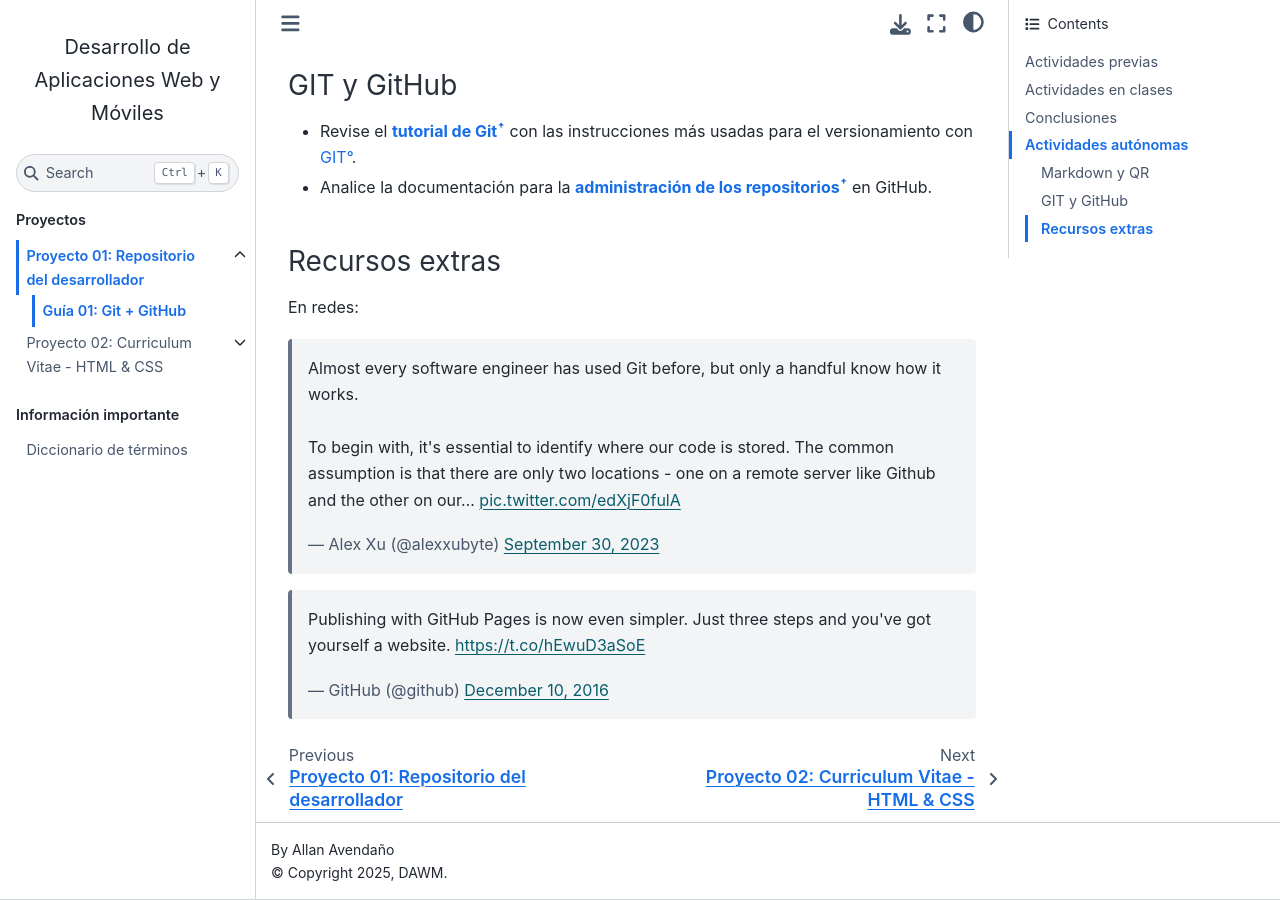
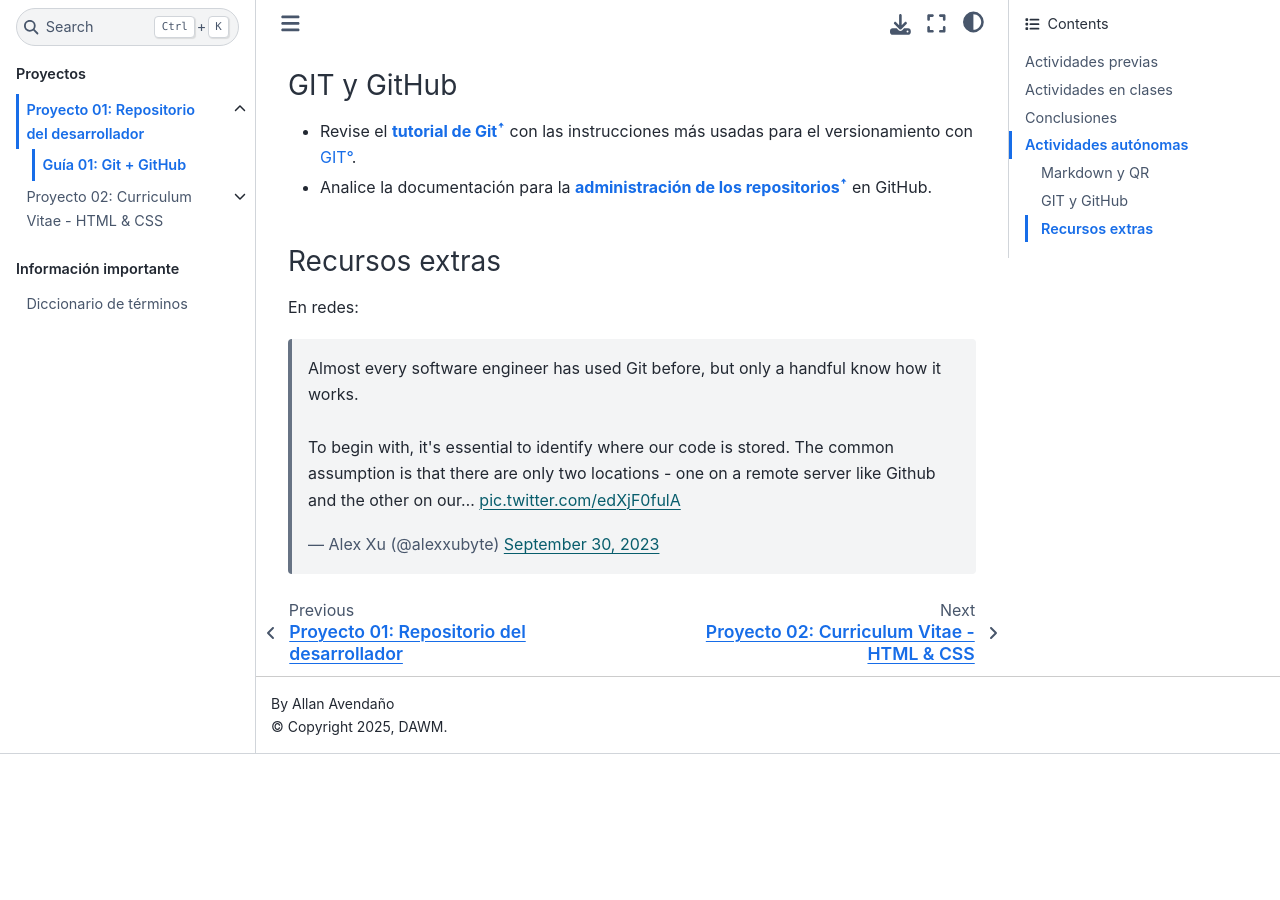
Before and after one commit to DAWMFIEC/DAWM-AI, a Sphinx documentation site: the page built from docs/source/guias/guia01.rst, in a window 1280 px wide and 900 px high, scrolled down 2268 px. Built offline with Sphinx 7.4.7 and the Sphinx Book theme 1.1.4, drawn with Linux system fonts in a browser that asks for light colours; pages that are not in the unit, such as notebooks, are missing from menus; comment, search, counter and statistics services are not loaded; after the commit the page ends 3022 px from its top, so only the background shows below that.

Commit message:
Github pages

```diff
--- a/docs/source/guias/guia01.rst
+++ b/docs/source/guias/guia01.rst
@@ -91,7 +91,3 @@ En redes:
 .. raw:: html
 
     <blockquote class="twitter-tweet"><p lang="en" dir="ltr">Almost every software engineer has used Git before, but only a handful know how it works.<br><br>To begin with, it&#39;s essential to identify where our code is stored. The common assumption is that there are only two locations - one on a remote server like Github and the other on our… <a href="https://t.co/edXjF0fulA">pic.twitter.com/edXjF0fulA</a></p>&mdash; Alex Xu (@alexxubyte) <a href="https://twitter.com/alexxubyte/status/1708145139515109449?ref_src=twsrc%5Etfw">September 30, 2023</a></blockquote> <script async src="https://platform.twitter.com/widgets.js" charset="utf-8"></script>
-
-.. raw:: html
-
-   <blockquote class="twitter-tweet"><p lang="en" dir="ltr">Publishing with GitHub Pages is now even simpler. Just three steps and you&#39;ve got yourself a website. <a href="https://t.co/hEwuD3aSoE">https://t.co/hEwuD3aSoE</a></p>&mdash; GitHub (@github) <a href="https://twitter.com/github/status/807389330528288768?ref_src=twsrc%5Etfw">December 10, 2016</a></blockquote> <script async src="https://platform.twitter.com/widgets.js" charset="utf-8"></script>
--- a/docs/source/guias/guia02.rst
+++ b/docs/source/guias/guia02.rst
@@ -117,3 +117,7 @@ En redes:
 .. raw:: html
 
     <blockquote class="twitter-tweet"><p lang="en" dir="ltr">Semantic HTML elements play a crucial role in improving website SEO and its accessibility.<br><br>Replacing non-semantic elements makes code more readable and maintainable.<br><br>HTML Semantic Elements:<br>→ Carry inherent meanings;<br>→ Make web content more Structured;<br>→ More Meaningful.… <a href="https://t.co/O18NI5L8XD">pic.twitter.com/O18NI5L8XD</a></p>&mdash; Deepanshu Sharma (@deepanshusharmx) <a href="https://twitter.com/deepanshusharmx/status/1708118904391053714?ref_src=twsrc%5Etfw">September 30, 2023</a></blockquote> <script async src="https://platform.twitter.com/widgets.js" charset="utf-8"></script>
+
+.. raw:: html
+
+   <blockquote class="twitter-tweet"><p lang="en" dir="ltr">Publishing with GitHub Pages is now even simpler. Just three steps and you&#39;ve got yourself a website. <a href="https://t.co/hEwuD3aSoE">https://t.co/hEwuD3aSoE</a></p>&mdash; GitHub (@github) <a href="https://twitter.com/github/status/807389330528288768?ref_src=twsrc%5Etfw">December 10, 2016</a></blockquote> <script async src="https://platform.twitter.com/widgets.js" charset="utf-8"></script>
```
